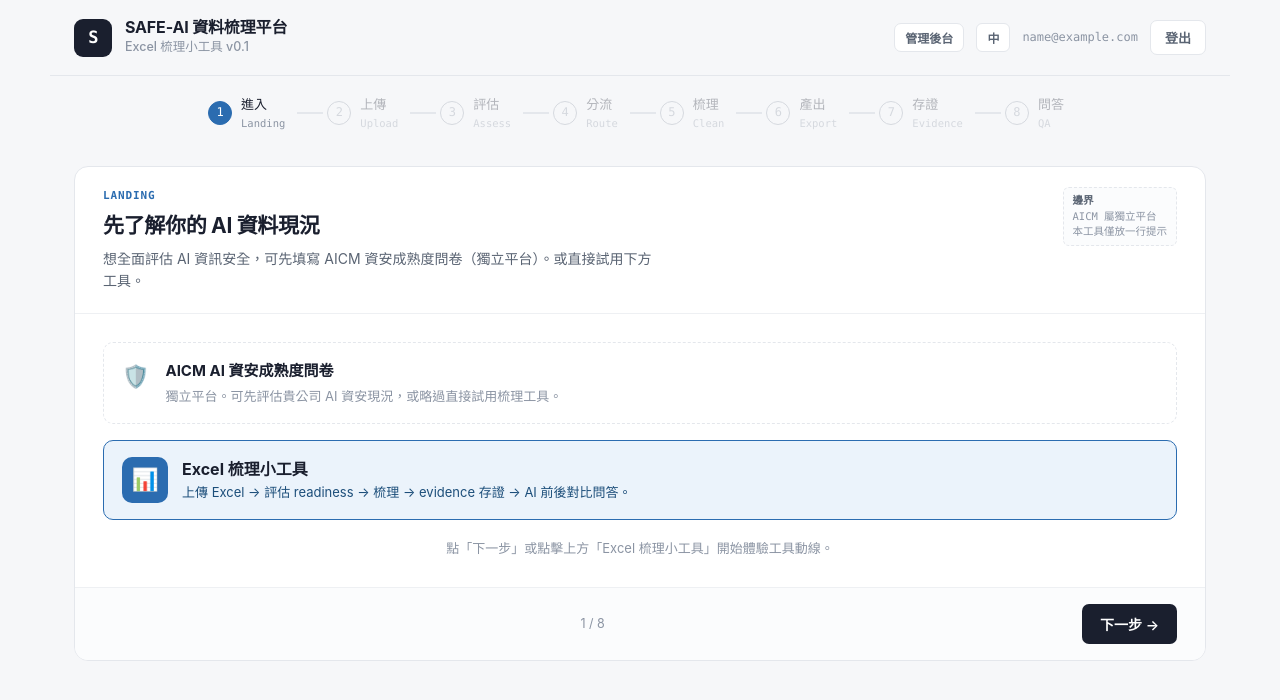
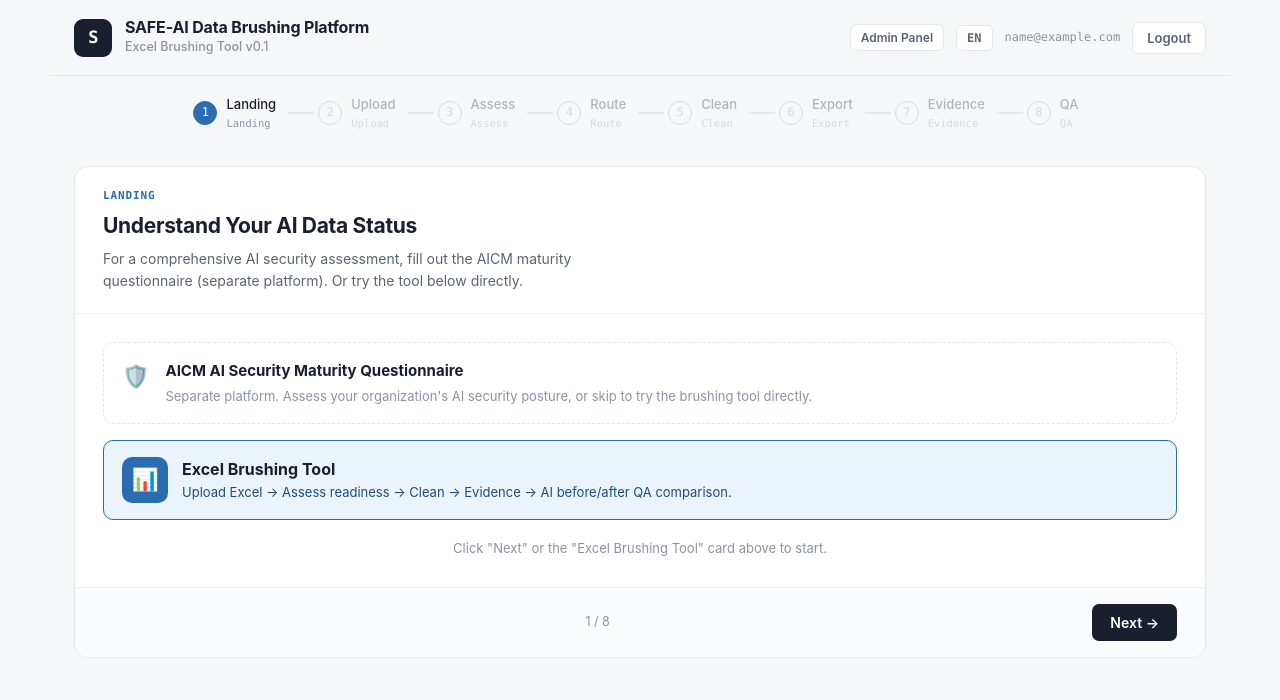
Before and after one commit to nickchen0107/data-readiness-tabular, a React (Vite) app in the folder frontend/: page /data-readiness-tabular/landing in a window 1280 px wide. Shown: the top 700 px of the page. Built offline with nearby package versions, Linux system fonts and the light colour scheme; no server answers; sample sign-in values are in the browser's storage.

Commit message:
fix: default lang to English, remove scope block, fix demo button
1. Default language changed from zh-TW to en
2. Remove 'Scope' block from DashboardLandingPage
3. Fix demo button: was using non-existent 'uploadedFile' variable,
   changed to 'uploadResult'

```diff
--- a/frontend/src/i18n/index.ts
+++ b/frontend/src/i18n/index.ts
@@ -4,7 +4,7 @@ import HttpBackend from 'i18next-http-backend'
 import zhTW from './fallback/zh-TW.json'
 import en from './fallback/en.json'
 
-const savedLang = localStorage.getItem('language') || 'zh-TW'
+const savedLang = localStorage.getItem('language') || 'en'
 
 i18n
   .use(HttpBackend)
--- a/frontend/src/pages/DashboardLandingPage.tsx
+++ b/frontend/src/pages/DashboardLandingPage.tsx
@@ -27,15 +27,6 @@ export default function DashboardLandingPage() {
           <p style={{ color: 'var(--ink-soft)', fontSize: 14, marginTop: 5, maxWidth: 560 }}>
             {t('dashboard.desc')}
           </p>
-        </div>
-        <div style={{
-          fontFamily: 'var(--mono)', fontSize: 10.5, color: 'var(--ink-faint)',
-          border: '1px dashed var(--line)', borderRadius: 6, padding: '5px 9px',
-          whiteSpace: 'nowrap', background: 'var(--panel)', lineHeight: 1.5, textAlign: 'left',
-        }}>
-          <b style={{ color: 'var(--ink-soft)', fontWeight: 600 }}>{t('dashboard.boundary_label')}</b><br />
-          {t('dashboard.boundary_line1')}<br />
-          {t('dashboard.boundary_line2')}
         </div>
       </div>
 
--- a/frontend/src/pages/UploadPage.tsx
+++ b/frontend/src/pages/UploadPage.tsx
@@ -184,7 +184,7 @@ export default function UploadPage() {
             />
 
             {/* Demo sample button */}
-            {!uploadedFile && !uploading && (
+            {!uploadResult && !uploading && (
               <div style={{ marginTop: 14, textAlign: 'center' }}>
                 <button
                   type="button"
```
